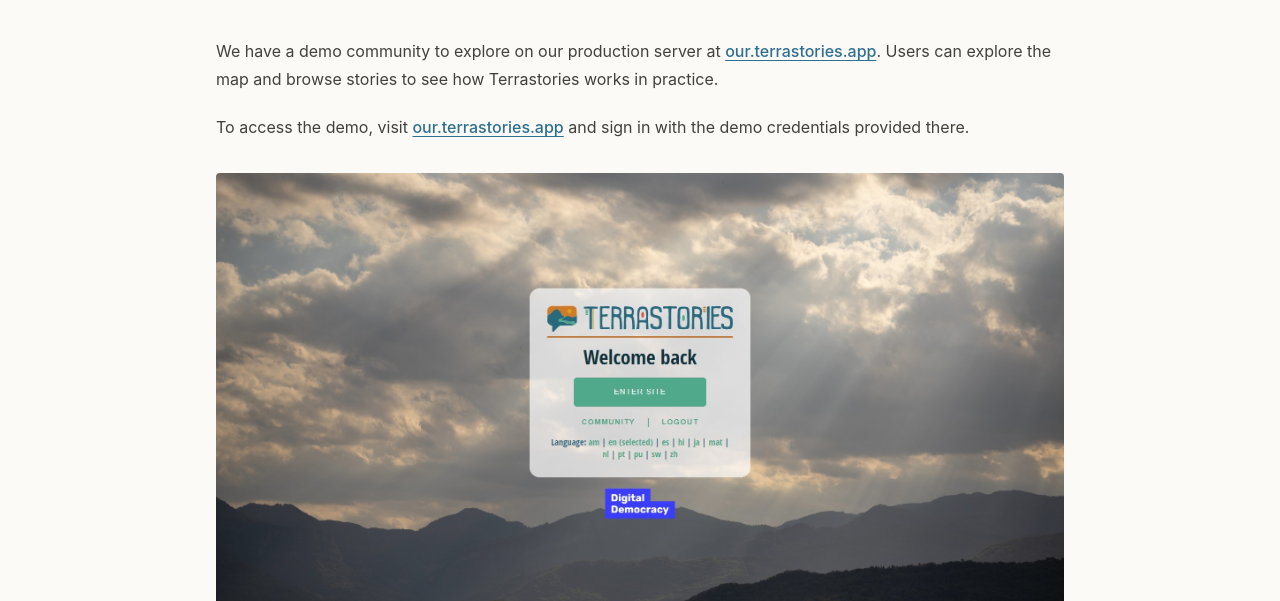
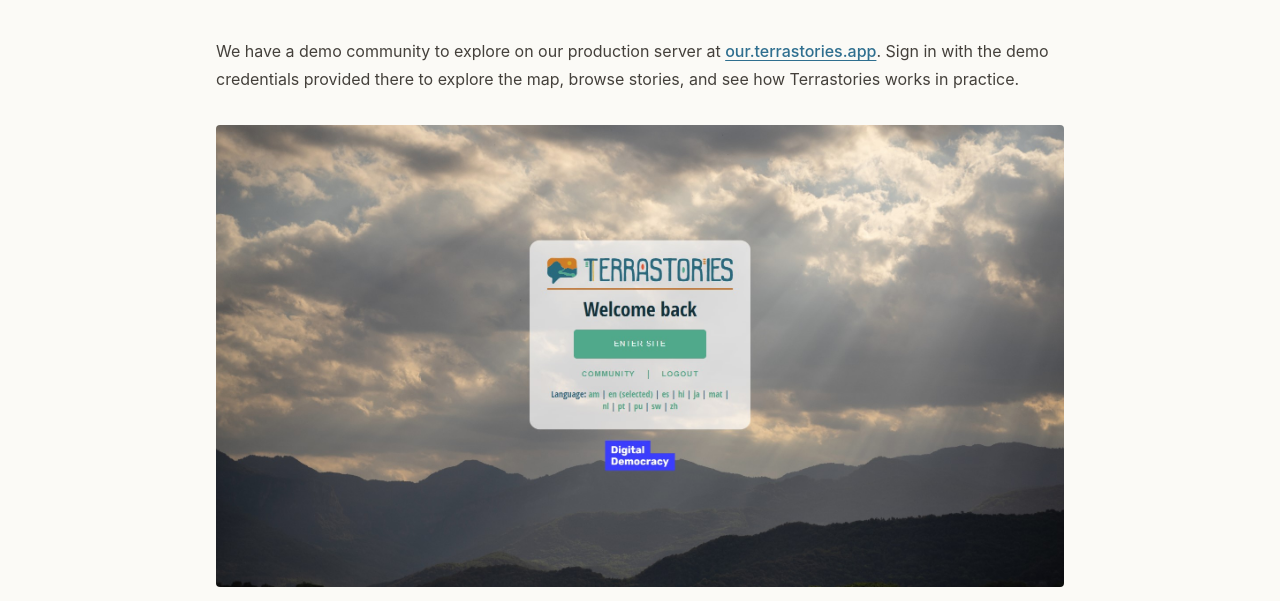
Before and after one commit to Terrastories/terrastories-website, an Astro site: page /demo in a window 1280 px wide. Shown: the part 220-821 px from the top of the page. Built offline with nearby package versions, Linux system fonts and the light colour scheme; Astro itself is replaced by a stand-in of ours.

Commit message:
Tighten Demo page: merge two URL-repeating paragraphs into one

```diff
--- a/src/content/pages/demo.md
+++ b/src/content/pages/demo.md
@@ -15,9 +15,7 @@ title: Demo
 type: page
 ---
 
-We have a demo community to explore on our production server at [our.terrastories.app](https://our.terrastories.app). Users can explore the map and browse stories to see how Terrastories works in practice.
-
-To access the demo, visit [our.terrastories.app](https://our.terrastories.app) and sign in with the demo credentials provided there.
+We have a demo community to explore on our production server at [our.terrastories.app](https://our.terrastories.app). Sign in with the demo credentials provided there to explore the map, browse stories, and see how Terrastories works in practice.
 
 ![Terrastories demo screenshot showing the map interface with story points](/media/images/621_Screenshot-2022-11-24-154806.jpg)
 
```
